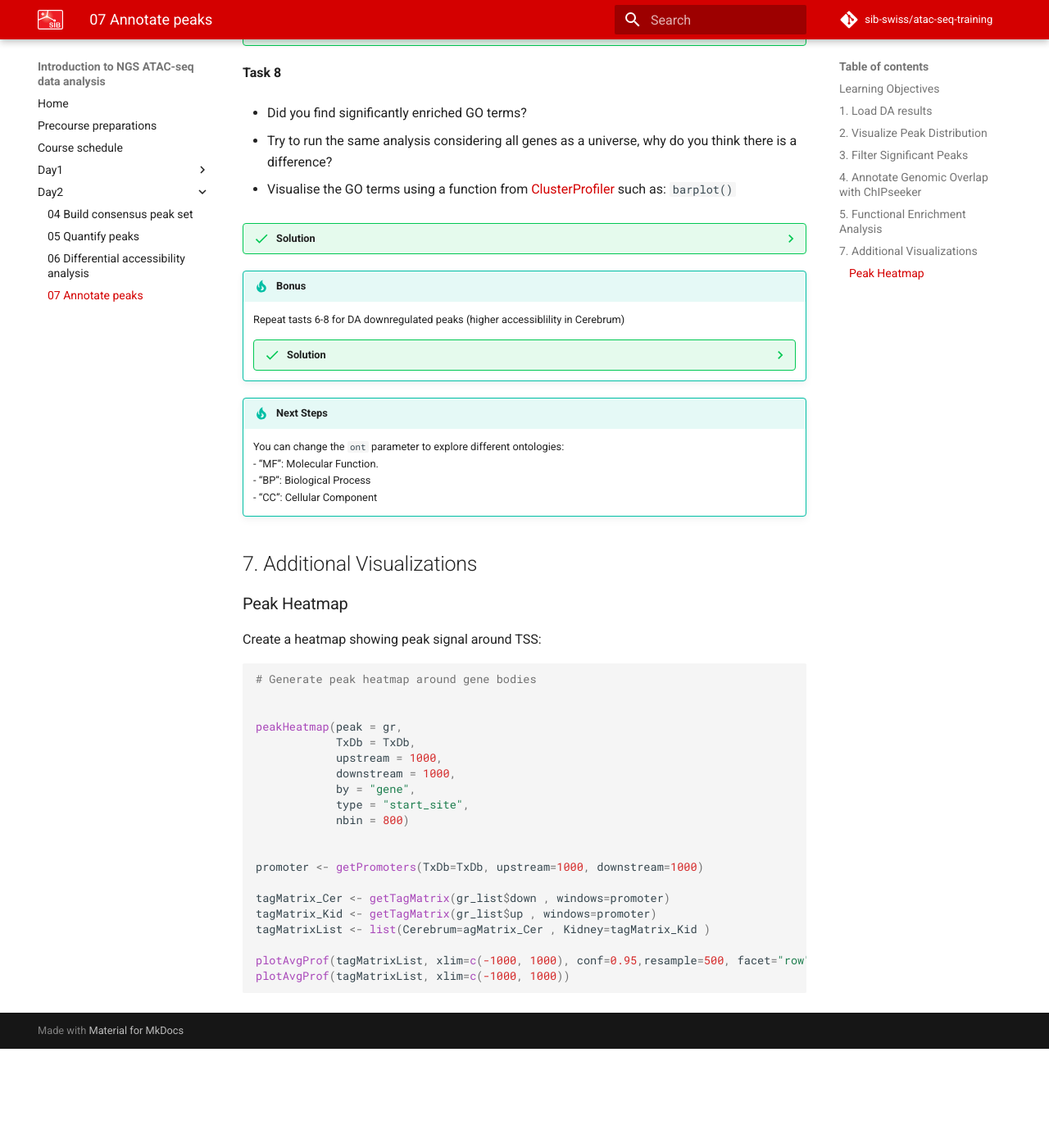
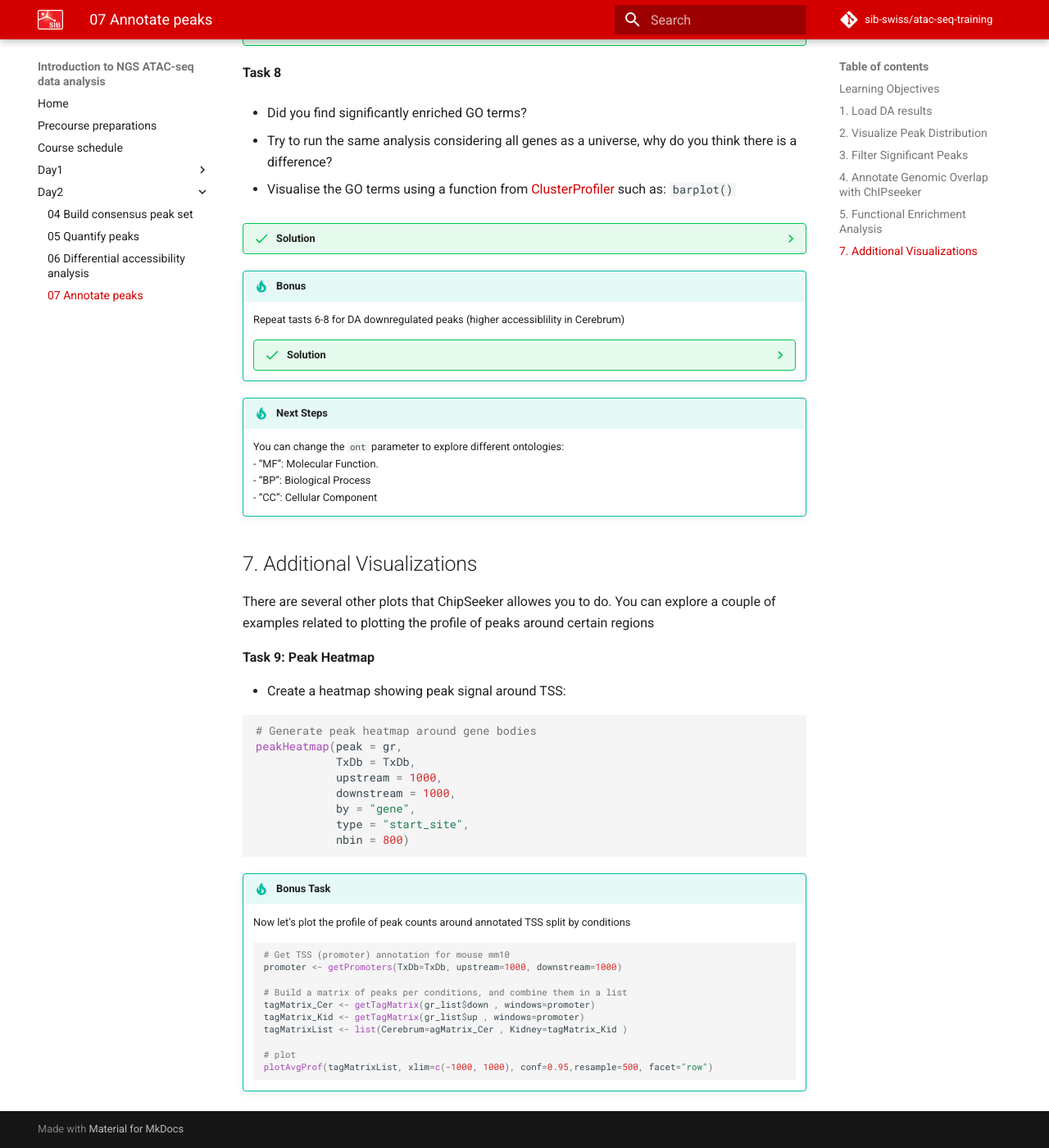
Before and after one commit to sib-swiss/atac-seq-training, an MkDocs documentation site: the page built from docs/days/07_annotate_peaks.md, in a window 1280 px wide and 1400 px high, scrolled down 4298 px. Shown: the whole window at 82% size. Built offline with MkDocs 1.6.1 and Material for MkDocs 9.7.7, drawn with Linux system fonts in a browser that asks for light colours; comment, search, counter and statistics services are not loaded; before the commit the page ends 5577 px from its top, so only the background shows below that.

Commit message:
update DA analysis and annotation

````diff
--- a/docs/days/07_annotate_peaks.md
+++ b/docs/days/07_annotate_peaks.md
@@ -270,17 +270,16 @@ Use `enrichGO` function from [`ClusterProfiler`](https://bioconductor.org/packag
 
 ## 7. Additional Visualizations
 
-### Peak Heatmap
+There are several other plots that ChipSeeker allowes you to do.
+You can explore a couple of examples related to plotting the profile of peaks around certain regions
 
 
-Create a heatmap showing peak signal around TSS:
+**Task 9: Peak Heatmap**
 
-
+- Create a heatmap showing peak signal around TSS:
 
 ```r
 # Generate peak heatmap around gene bodies
-
-
 peakHeatmap(peak = gr,
             TxDb = TxDb,
             upstream = 1000,
@@ -288,14 +287,21 @@ peakHeatmap(peak = gr,
             by = "gene",
             type = "start_site",
             nbin = 800)
+```
 
+!!! tip "Bonus Task"
 
-promoter <- getPromoters(TxDb=TxDb, upstream=1000, downstream=1000)
+    Now let's plot the profile of peak counts around annotated TSS split by conditions
 
-tagMatrix_Cer <- getTagMatrix(gr_list$down , windows=promoter)
-tagMatrix_Kid <- getTagMatrix(gr_list$up , windows=promoter)
-tagMatrixList <- list(Cerebrum=agMatrix_Cer , Kidney=tagMatrix_Kid )
+    ```r
+    # Get TSS (promoter) annotation for mouse mm10
+    promoter <- getPromoters(TxDb=TxDb, upstream=1000, downstream=1000)
 
-plotAvgProf(tagMatrixList, xlim=c(-1000, 1000), conf=0.95,resample=500, facet="row")
-plotAvgProf(tagMatrixList, xlim=c(-1000, 1000))
-```
+    # Build a matrix of peaks per conditions, and combine them in a list
+    tagMatrix_Cer <- getTagMatrix(gr_list$down , windows=promoter)
+    tagMatrix_Kid <- getTagMatrix(gr_list$up , windows=promoter)
+    tagMatrixList <- list(Cerebrum=agMatrix_Cer , Kidney=tagMatrix_Kid )
+
+    # plot
+    plotAvgProf(tagMatrixList, xlim=c(-1000, 1000), conf=0.95,resample=500, facet="row")
+    ```
````
Also changed, not shown: docs/days/06_differential_accessibility_analysis.md (+8 -2 lines).
